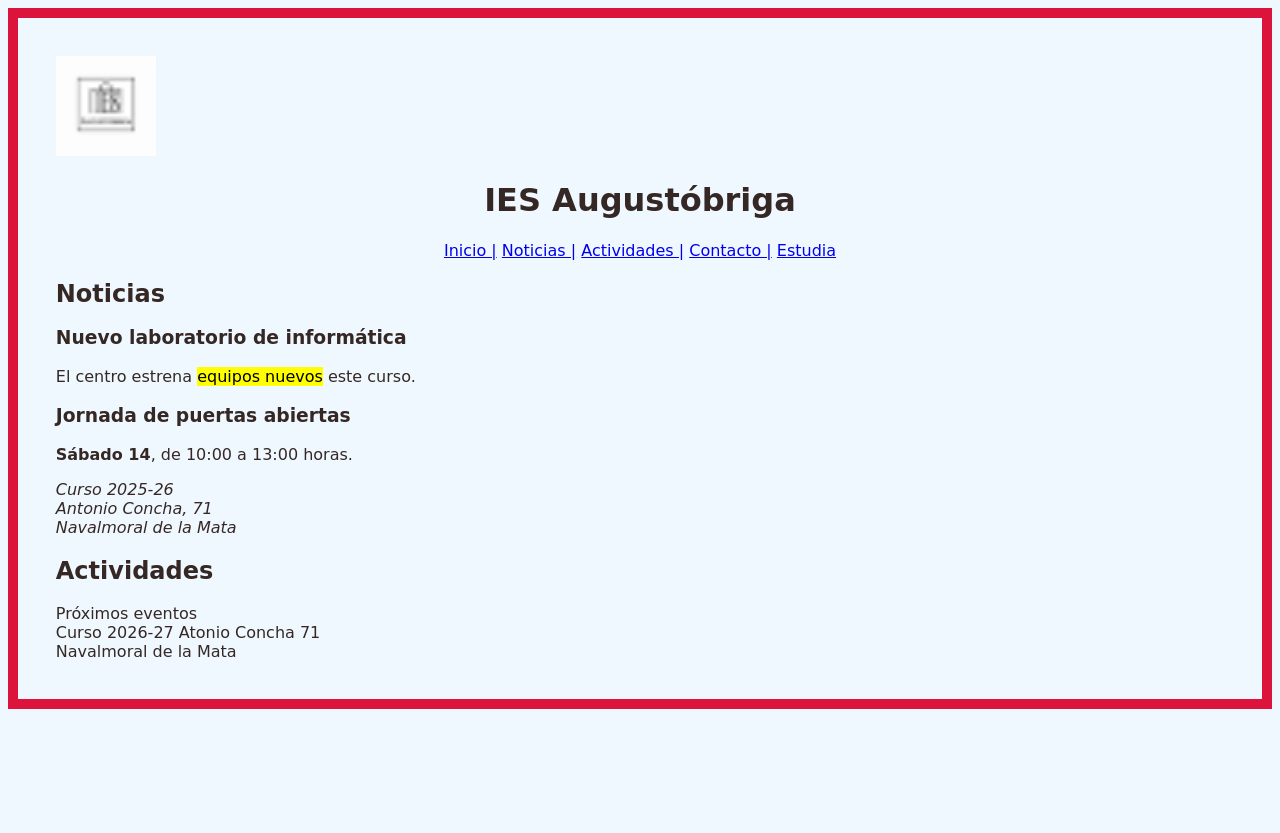
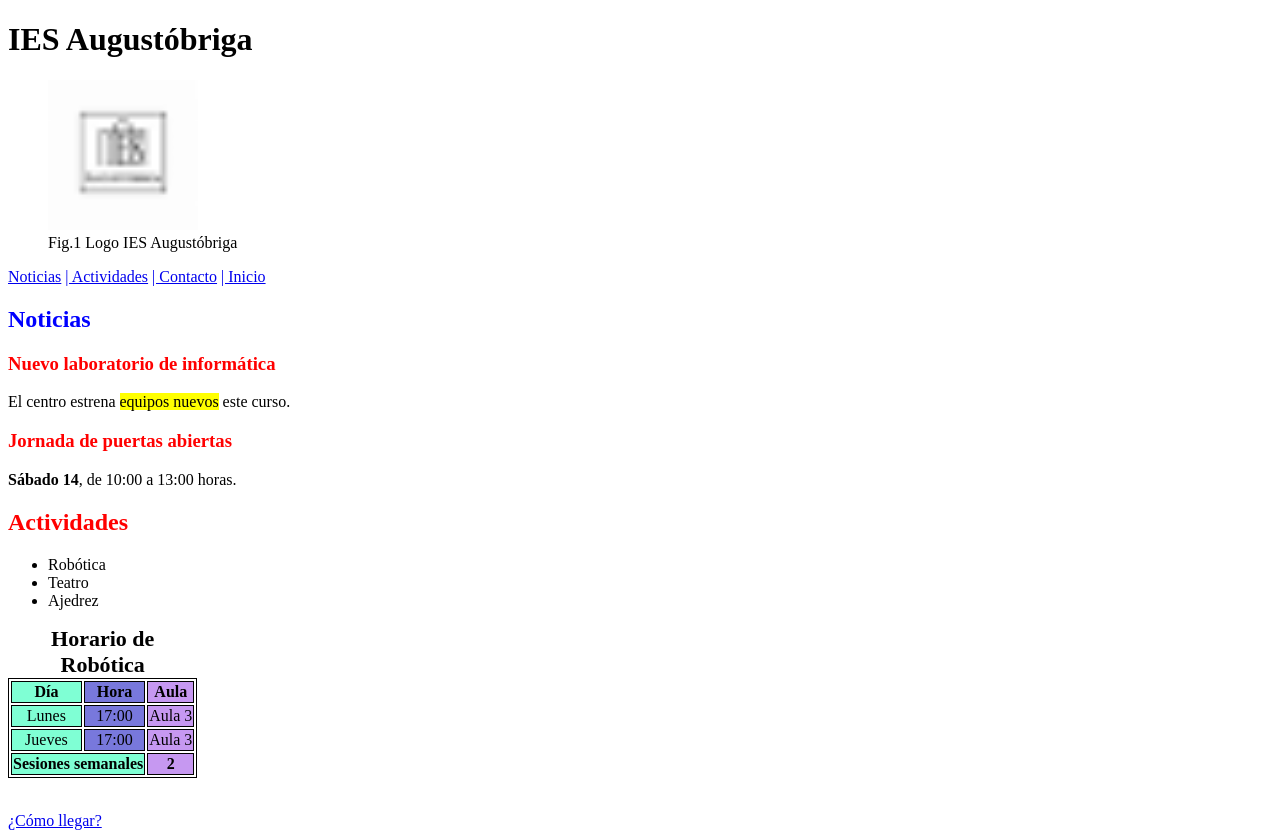
Before and after one commit to ManuelCS027/EjerciciosLLMM, a plain HTML site: page index2.html in a window 1280 px wide. Shown: the top 833 px of the page. Before the commit the page ends 800 px from the top, so only its background shows below. Drawn offline with Linux system fonts and the light colour scheme.

Commit message:
muchacosa

```diff
--- a/css/estilos.css
+++ b/css/estilos.css
@@ -1,76 +1,36 @@
-body {
-  background-color: aliceblue;
-  font-family: cursive;
-  color: rgb(53, 40, 36);
+#tabla,th,td{
+    border: 1px solid black;
+    text-align: center;
+
+
 }
-.Noticias {
-  background-color: burlywood;
-  color: black;
-  border: 2px;
-  border-color: black;
-  border-style: solid;
-  text-align: center;
+caption{
+   font-weight: bold;
+   font-size: 22px;
 }
-#Aumento_Consumo {
-  color: rgb(61, 80, 33);
-  padding: 5px;
-  margin: 5px;
+#verde{
+    background-color: aquamarine;
 }
-#Apuñalamiento {
-  color: rgb(69, 29, 107);
-  padding: 5px;
-  margin: 5px;
+#azul{
+    background-color: rgb(120, 120, 220);
 }
-.parrafo {
-  border-style: solid;
-  border-color: black;
-  border-width: 2px;
-  border-radius: 5px;
-  background-color: aliceblue;
-}
-#padre {
-  display: flex;
-  column-gap: 50px;
-  flex-wrap: wrap;
-  text-align: center;
-}
-#cabecera {
-  text-align: center;
-}
-#todo{
-    border-style: solid;
-    border-color: crimson;
-    border-width: 10px;
-    padding: 1cm;
-}
-#logo{
-height: 100px;
-width: 100px;
-}
-#table,th,td{
-  border: 1px solid black;
+#morado{
+    background-color: rgb(198, 152, 241);
 }
 .datos{
-  background-color: rgb(12, 236, 236);
+    background-color: rgb(5, 82, 82);
 }
 .total{
-  background-color: rgb(247, 145, 82);
-}
-#logo{
-  width: 100px;
-  height: 100px;
+    background-color: rgb(162, 98, 20);
 }
 
-.azul{
-  background-color: aqua;
+ #noticias h2{
+color: blue;
 }
-.morado{
-  background-color: darkorchid;
+#noticias h3{
+  color: red;
 }
-.violeta{
-  background-color: violet;
+
+#actividades >h2{
+  color: red;
 }
-#tabla{
-  text-align: center;
-  margin: 0 auto;
-}
--- a/index2.html
+++ b/index2.html
@@ -1,20 +1,29 @@
 <!DOCTYPE html>
 <html lang="es">
-  <div id="todo">
+
 <head>
-  <meta charset="UTF-8">
-  <meta name="viewport" content="width=device-width, initial-scale=1.0">
-  <img id="logo" src="imagenes/logo.png" alt="imagen">
-  <div id="cabecera">
-  <title>IES Augustóbriga</title>
-  <meta name="Description" content="Página Web IES Augustóbriga">
-  <link rel="stylesheet" href="css/estilos.css">
+    <meta charset="UTF-8">
+    <title>IES Augustóbriga</title>
+    <meta name="desription" content="Página web del IES Augustóbriga" />
+    <link rel="stylesheet" href="/css/estilos.css" />
 </head>
+
 <body>
-  <header id="Inicio"><h1>IES Augustóbriga</h1></header>
-  <nav><a href="/ejercicios/index.html">Inicio |</a> <a href="#Noticias">Noticias |</a> <a href="#Actividades">Actividades |</a> <a href="/contacto/formcontacto.html">Contacto |</a> <a href="https://www.educarex.es/fp.html" target="_blank" title="Portal Educación">Estudia</a></nav>
-  </div>
+    <header>
+        <h1>IES Augustóbriga</h1>
+        <figure>
+            <img src="imagenes/logo.png" width="150" hight="150" alt="Logotipo de IES Augustóbriga">
+            <figcaption>Fig.1 Logo IES Augustóbriga</figcaption>
+        </figure>
+    </header>
+    <nav>
+        <a href="#noticias">Noticias</a>
+        <a href="#actividades">| Actividades</a>
+        <a href="contacto/formcontacto.html" target="_self" title="Contacto">| Contacto</a>
+         <a href="index.html" target="_self" title="Inicio">| Inicio</a>
+    </nav>
     <main>
+
         <section id="noticias">
             <h2>Noticias</h2>
             <article id="noticia1" class="noticia">
@@ -26,15 +35,73 @@
                 <p><strong>Sábado 14</strong>, de 10:00 a 13:00 horas.</p>
             </article>
         </section>
-        <footer>
-            <address>Curso 2025-26 <br> Antonio Concha, 71 <br>Navalmoral de la Mata</address>
-        </footer>
 
         <section id="actividades">
             <h2>Actividades</h2>
+            <ul>
+                <li>Robótica</li>
+                <li>Teatro</li>
+                <li>Ajedrez</li>
+            </ul>
+            <table id="tabla">
+                <colgroup>
+                    <col id="verde">
+                    <col id="azul">
+                    <col id="morado">
+                </colgroup>
+                <caption>Horario de Robótica</caption>
+                <thead>
+                    <tr>
+                        <th>Día</th>
+                        <th>Hora</th>
+                        <th>Aula</th>
+                    </tr>
+                </thead>
+                <tbody>
+                    <tr>
+                        <td>Lunes</td>
+                        <td>17:00</td>
+                        <td>Aula 3</td>
+                    </tr>
+                    <tr>
+                        <td>Jueves</td>
+                        <td>17:00</td>
+                        <td>Aula 3</td>
+                    </tr>
+                </tbody>
+                <tfoot>
+                    <tr>
+                        <th colspan="2">Sesiones semanales</th>
+                        <th>2</th>
+                    </tr>
+                </tfoot>
+            </table>
+            <br>
+
+
         </section>
+
+
+        <section id="como-llegar">
+            <p><a href="https://iesaugustobriga.educarex.es/" target="mapa">¿Cómo llegar?</a></p>
+            <br>
+            <iframe name="mapa" width="400" height="300"></iframe>
+        </section>
+
+
+
     </main>
     <aside>Próximos eventos</aside>
+    <ol>
+        <li>Puertas abiertas</li>
+        <li>Entrega de notas</li>
+        <li>Fiesta Fin de Curso</li>
+    </ol>
+    <details>
+        <summary>Horario de secretaría</summary>
+        <p>Lunes a viernes, de 9:00 a 14:00.</p>
+    </details>
+    <br>
     <footer>Curso 2026-27 Atonio Concha 71<br> Navalmoral de la Mata</footer>
 
 </body>
```
